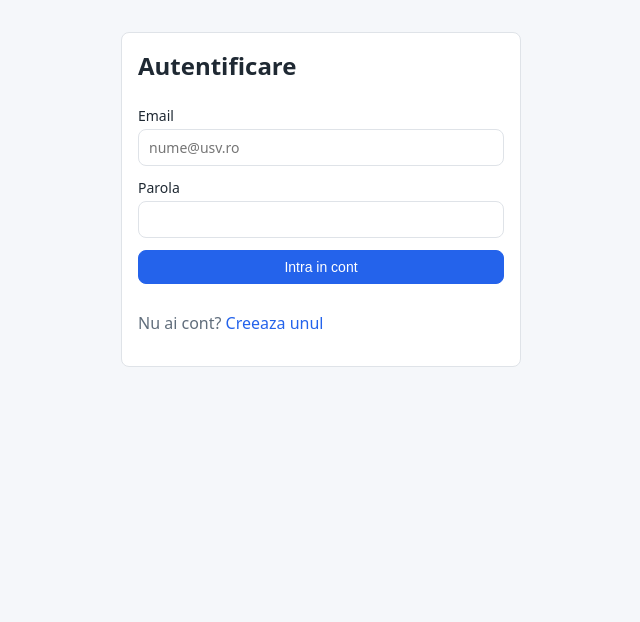
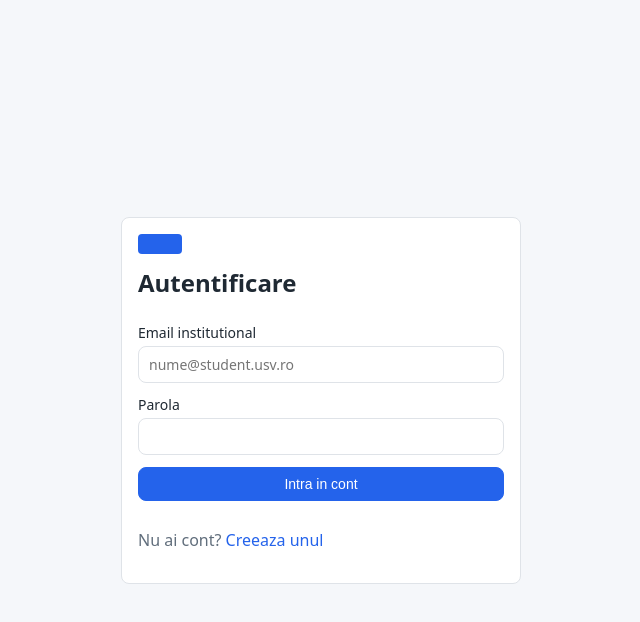
Before and after one commit to needmoneyforclaude-usv/rrm-frontend, a React (Vite) app: page /login in a window 1280 px wide. Shown: the top 622 px of the page, without its empty margins (319-959 px from the left). Built offline with nearby package versions, Linux system fonts and the light colour scheme.

Commit message:
NEED-18: login and sign up cards like the wireframe

```diff
--- a/src/index.css
+++ b/src/index.css
@@ -443,8 +443,10 @@ h3 {
 /* Login / sign up */
 .auth {
   display: flex;
+  align-items: center;
   justify-content: center;
-  padding-top: 32px;
+  min-height: 100vh;
+  padding: 24px 16px;
 }
 
 .auth-card {
--- a/src/pages/LoginPage.jsx
+++ b/src/pages/LoginPage.jsx
@@ -30,14 +30,15 @@ export default function LoginPage() {
   return (
     <section className="auth">
       <form className="card auth-card" onSubmit={handleSubmit}>
+        <span className="logo-box" />
         <h1>Autentificare</h1>
         <label>
-          Email
+          Email institutional
           <input
             type="email"
             value={email}
             onChange={(e) => setEmail(e.target.value)}
-            placeholder="nume@usv.ro"
+            placeholder="nume@student.usv.ro"
             required
           />
         </label>
--- a/src/pages/SignUpPage.jsx
+++ b/src/pages/SignUpPage.jsx
@@ -53,6 +53,7 @@ export default function SignUpPage() {
   return (
     <section className="auth">
       <form className="card auth-card" onSubmit={handleSubmit}>
+        <span className="logo-box" />
         <h1>Cont nou</h1>
         <label>
           Nume
@@ -60,9 +61,9 @@ export default function SignUpPage() {
             required />
         </label>
         <label>
-          Email USV
+          Email institutional
           <input name="email" type="email" value={form.email}
-            onChange={handleChange} placeholder="nume@usv.ro" required />
+            onChange={handleChange} placeholder="nume@student.usv.ro" required />
         </label>
         <label>
           Parola (minim 6 caractere)
```
